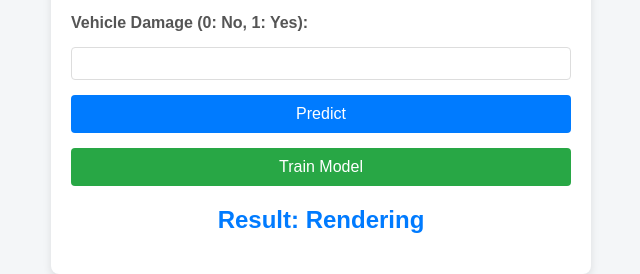
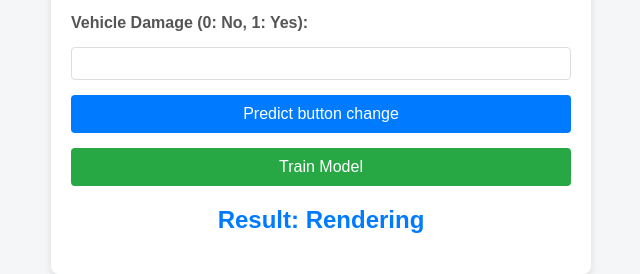
Before and after one commit to VanrajRajput/CI_CD_AWS, a FastAPI app: page / in a window 1280 px wide. Shown: the part 896-1170 px from the top of the page, without its empty margins (319-959 px from the left). Run offline with FastAPI, Linux system fonts and the light colour scheme; parts of the project's set-up code (start-up, migrations or seed data) failed here and were passed over.

Commit message:
Final tenth IN CI CD

```diff
--- a/templates/vehicledata.html
+++ b/templates/vehicledata.html
@@ -45,7 +45,7 @@
             <label for="Vehicle_Damage_Yes">Vehicle Damage (0: No, 1: Yes):</label>
             <input type="number" id="Vehicle_Damage_Yes" name="Vehicle_Damage_Yes" min="0" max="1" required>
 
-            <button type="submit">Predict</button>
+            <button type="submit">Predict button change</button>
         </form>
 
         <form method="get" action="/train">
```
